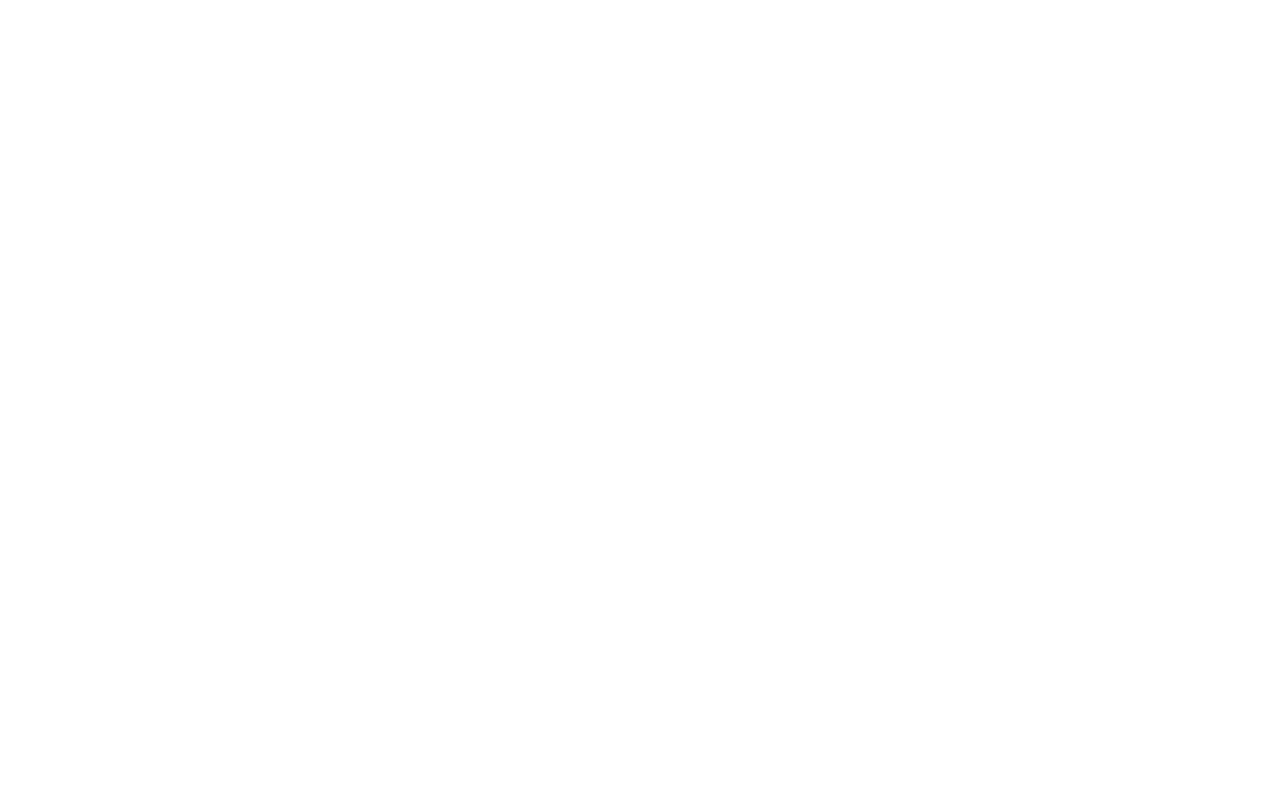
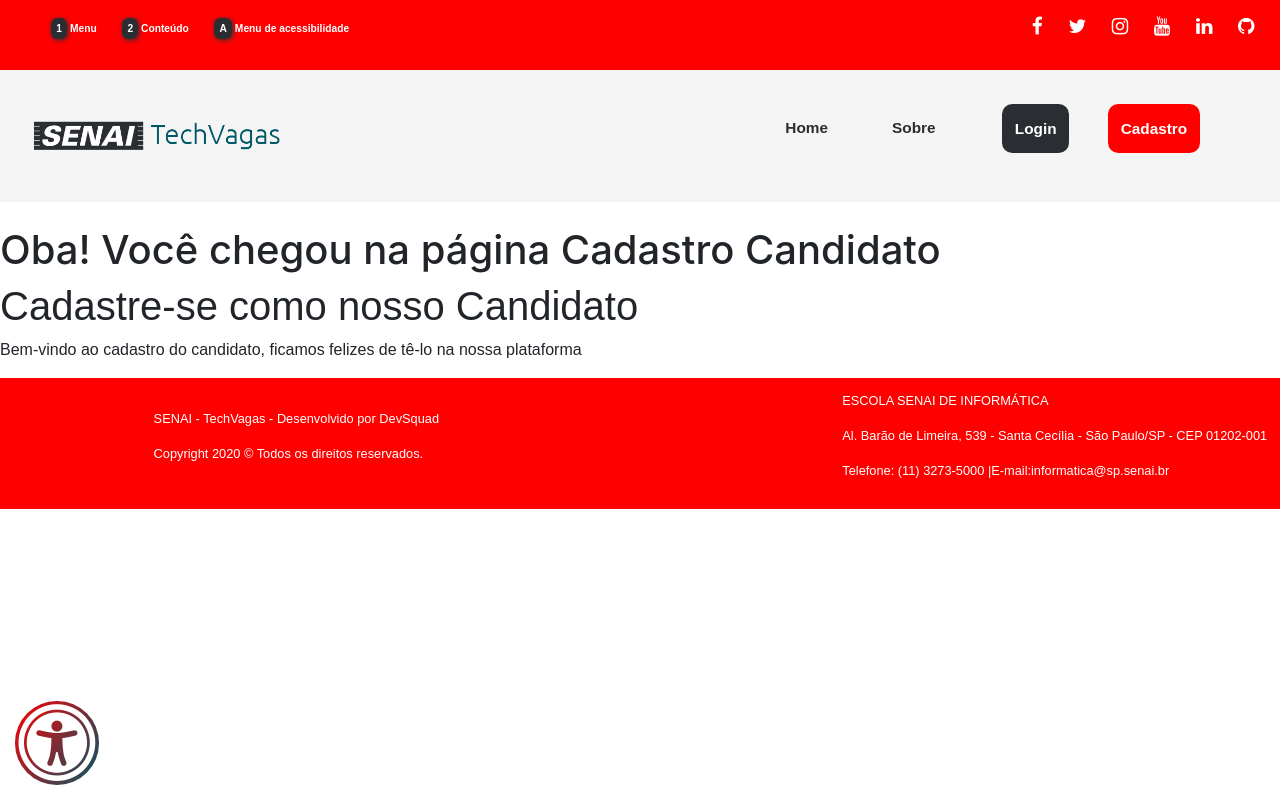
Before and after one commit to cbgoncalvess/senai-3s2020-t3-DevSquad, a React (Create React App) app in the folder front-end/: page /cadastro in a window 1280 px wide. Built offline with nearby package versions, Linux system fonts and the light colour scheme.

Commit message:
beginning applier page

```diff
--- /dev/null
+++ b/front-end/src/Pages/CadastroCandidato/index.js
@@ -0,0 +1,27 @@
+import React from 'react';
+
+import AccessBar from '../../Components/AccessBar';
+import Header from '../../Components/Header';
+import AccessMenu from '../../Components/AccessMenu';
+import Footer from '../../Components/Footer';
+
+export default function CadastroEmpresa() {
+    return(
+        <body>
+            <AccessBar />
+            <Header />
+            <AccessMenu />
+            <h1>Oba! Você chegou na página Cadastro Candidato</h1>
+
+            <div className="box">
+                <h1>Cadastre-se como nosso Candidato</h1>
+                <p>Bem-vindo ao cadastro do candidato, ficamos felizes de tê-lo na nossa plataforma</p>
+                <div className="form">
+
+                </div>
+
+            </div>
+            <Footer />
+        </body>
+    );
+}
--- /dev/null
+++ b/front-end/src/Pages/CadastroEmpresa/index.js
@@ -0,0 +1,18 @@
+import React from 'react';
+
+import AccessBar from '../../Components/AccessBar';
+import Header from '../../Components/Header';
+import AccessMenu from '../../Components/AccessMenu';
+import Footer from '../../Components/Footer';
+
+export default function CadastroEmpresa() {
+    return(
+        <body>
+            <AccessBar />
+            <Header />
+            <AccessMenu />
+            <h1>Oba! Você chegou na página Cadastro Empresa</h1>
+            <Footer />
+        </body>
+    );
+}
--- a/front-end/src/routes.js
+++ b/front-end/src/routes.js
@@ -3,12 +3,16 @@
 
 import Home from './Pages/Home';
 import Login from './Pages/Login';
+import CadastroCandidato from './Pages/CadastroCandidato';
+import CadastroEmpresa from './Pages/CadastroEmpresa';
 
 function Routes(){
     return(
         <BrowserRouter>
             <Route path="/" exact component={Home} />
             <Route path="/login" component={Login} />
+            <Route path="/cadastro" component={CadastroCandidato} />
+            <Route path="/cadastroempresa" component={CadastroEmpresa} />
         </BrowserRouter>
     );
 }
```
